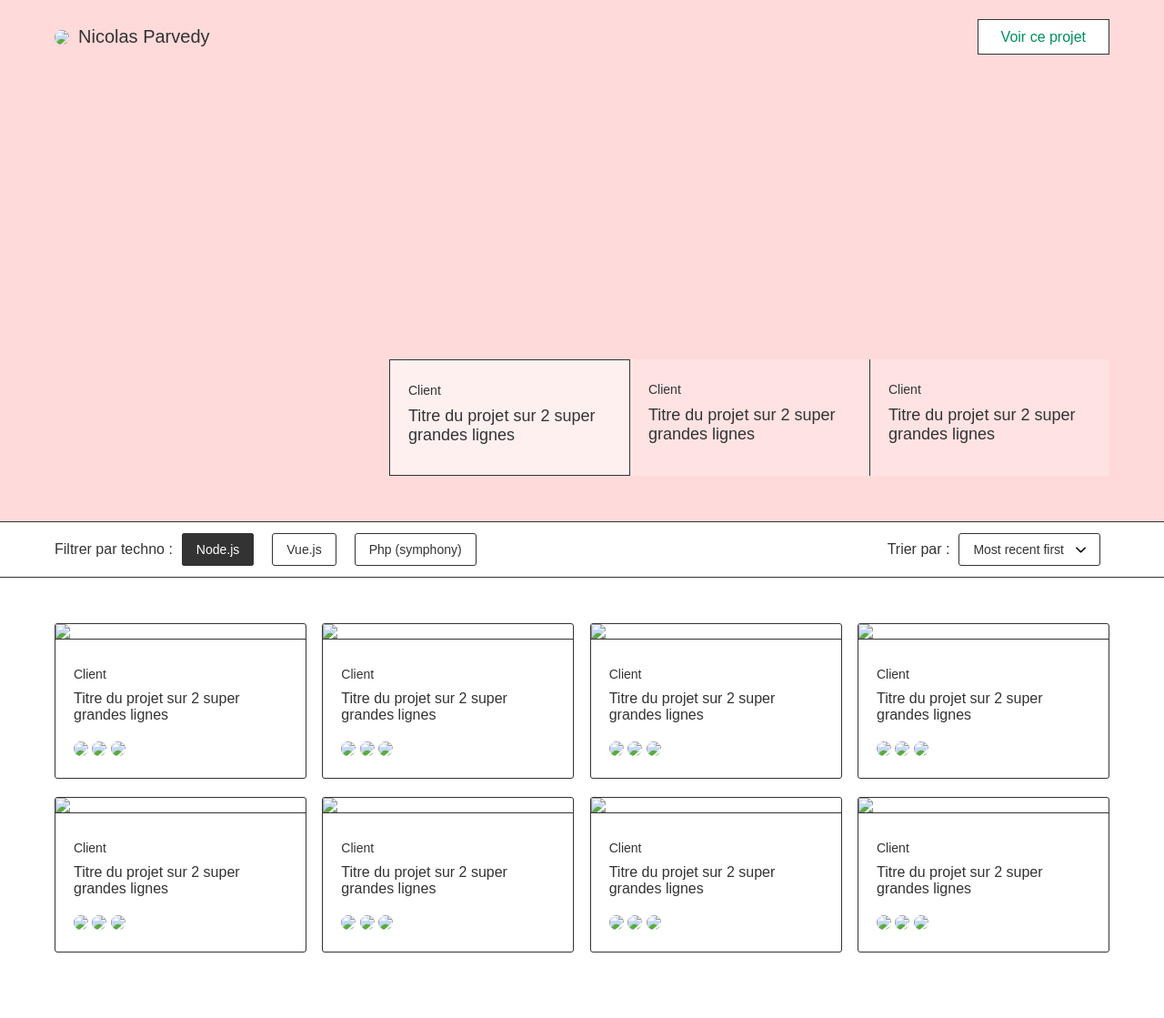
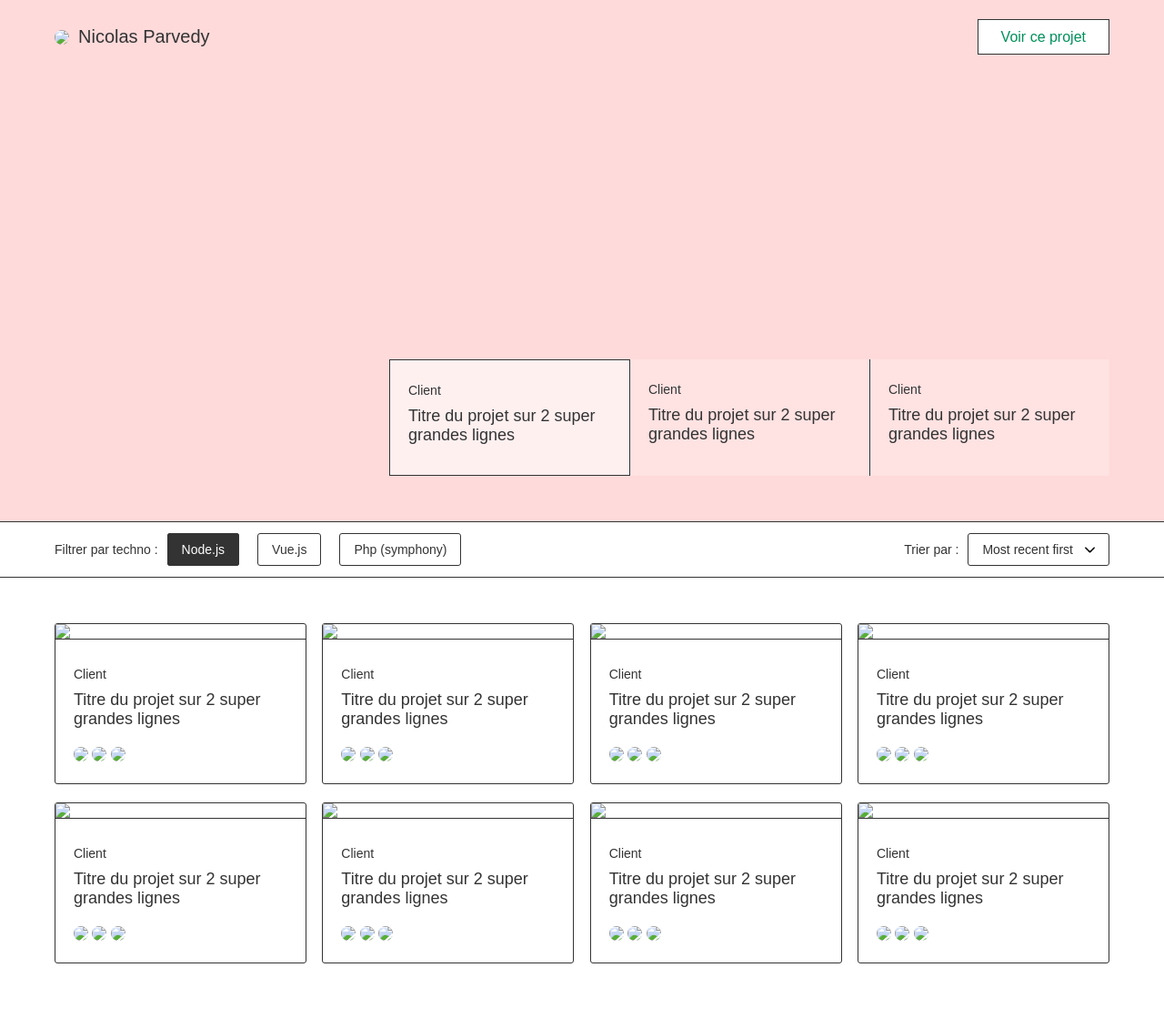
Before and after one commit to nparvedy/Portfolio_NP, a PHP site: page / in a window 1280 px wide. Shown: the part 41-1160 px from the top of the page at 91% size. Before the commit the page ends 1088 px from the top, so only its background shows below. Run offline with PHP 8.4, Linux system fonts and the light colour scheme; some libraries are stand-ins or nearby versions.

Commit message:
Modif du css

```diff
--- a/css/index.css
+++ b/css/index.css
@@ -186,6 +186,10 @@ a.small_frame_square{
 
 }
 
+#sort_by_left p, #sort_by_right p {
+    font-size:14px;
+}
+
 #sort_by_left a {
     font-size:14px;
     padding:9px 15px 9px 15px;
@@ -219,7 +223,6 @@ a.focus {
     border:1px solid #333333;
     border-radius:3px;
     padding:9px 15px 9px 15px;
-    margin-right:10px;
     display:flex;
     align-items:center;
 }
@@ -270,6 +273,10 @@ section p, section h3, .project_icons {
     margin-block-end: 10px;
 }
 
+.project p {
+    font-size:18px;
+}
+
 .project p, .project_icons img, .project img {
     margin-bottom:20px;
 }
```
